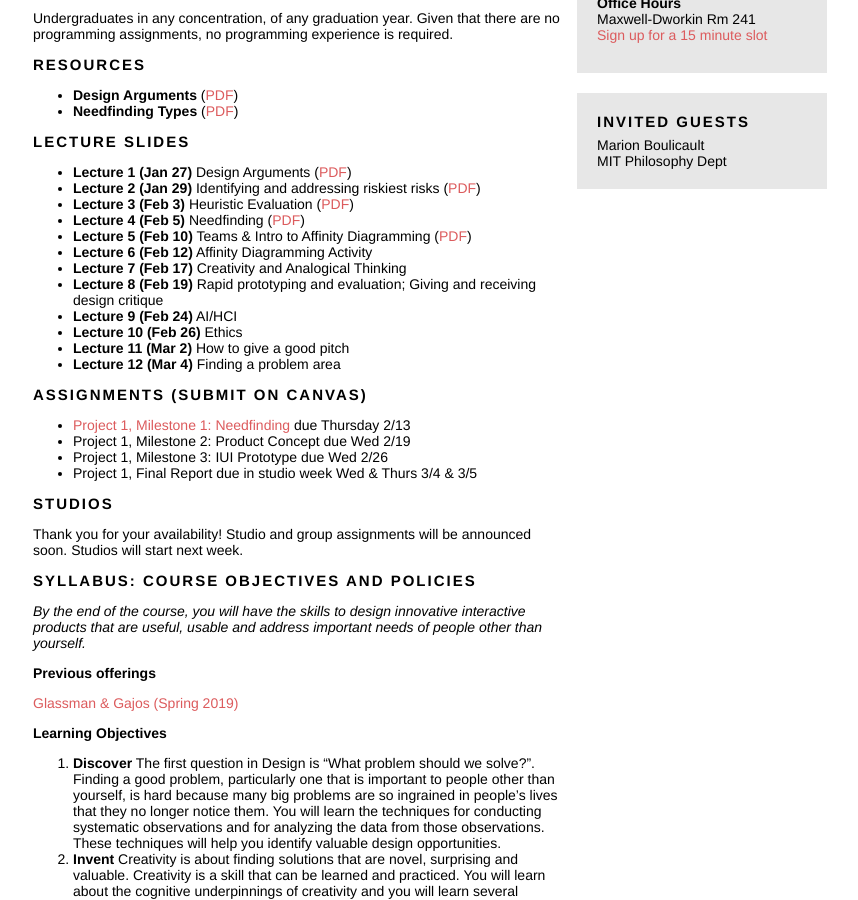
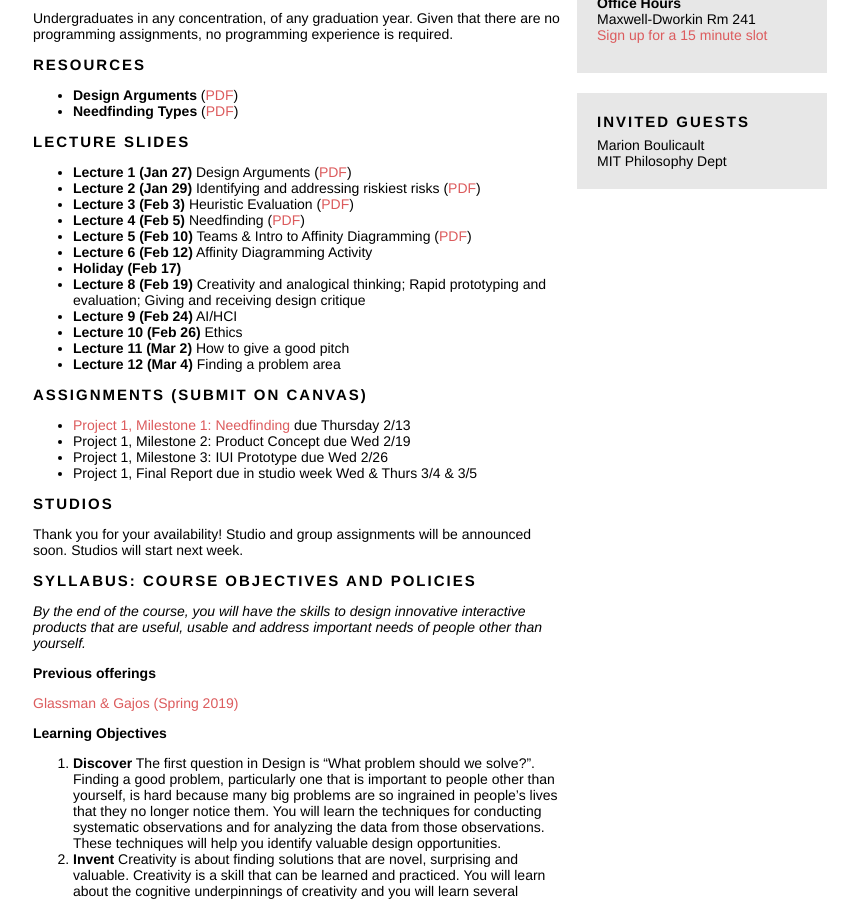
Before and after one commit to eglassman/eglassman.github.io, a Jekyll site: the page built from cs179.html, in a window 1280 px wide and 900 px high, scrolled down 406 px. Shown: the whole window, without its empty margins (210-1068 px from the left). Built offline with Jekyll 4.4.1, drawn with Linux system fonts in a browser that asks for light colours.

Commit message:
fixed holiday

```diff
--- a/cs179.html
+++ b/cs179.html
@@ -70,8 +70,8 @@ The course covers skills and techniques necessary to design innovative interacti
         <li><b>Lecture 4 (Feb 5)</b> Needfinding (<a href="https://www.dropbox.com/s/qlj5ge374om29ml/session%201b%20--%20needfinding.pdf?dl=0">PDF</a>)</li>
         <li><b>Lecture 5 (Feb 10)</b> Teams & Intro to Affinity Diagramming (<a href="https://www.dropbox.com/s/7afeogwjvtzci1x/Session%201b%20--%20Teams.pdf?dl=0">PDF</a>)</li>
         <li><b>Lecture 6 (Feb 12)</b> Affinity Diagramming Activity</li>
-        <li><b>Lecture 7 (Feb 17)</b> Creativity and Analogical Thinking</li>
-        <li><b>Lecture 8 (Feb 19)</b> Rapid prototyping and evaluation; Giving and receiving design critique</li>
+        <li><b>Holiday (Feb 17)</b></li>
+        <li><b>Lecture 8 (Feb 19)</b> Creativity and analogical thinking; Rapid prototyping and evaluation; Giving and receiving design critique</li>
         <li><b>Lecture 9 (Feb 24)</b> AI/HCI</li>
         <li><b>Lecture 10 (Feb 26)</b> Ethics</li>
         <li><b>Lecture 11 (Mar 2)</b> How to give a good pitch</li>
```
